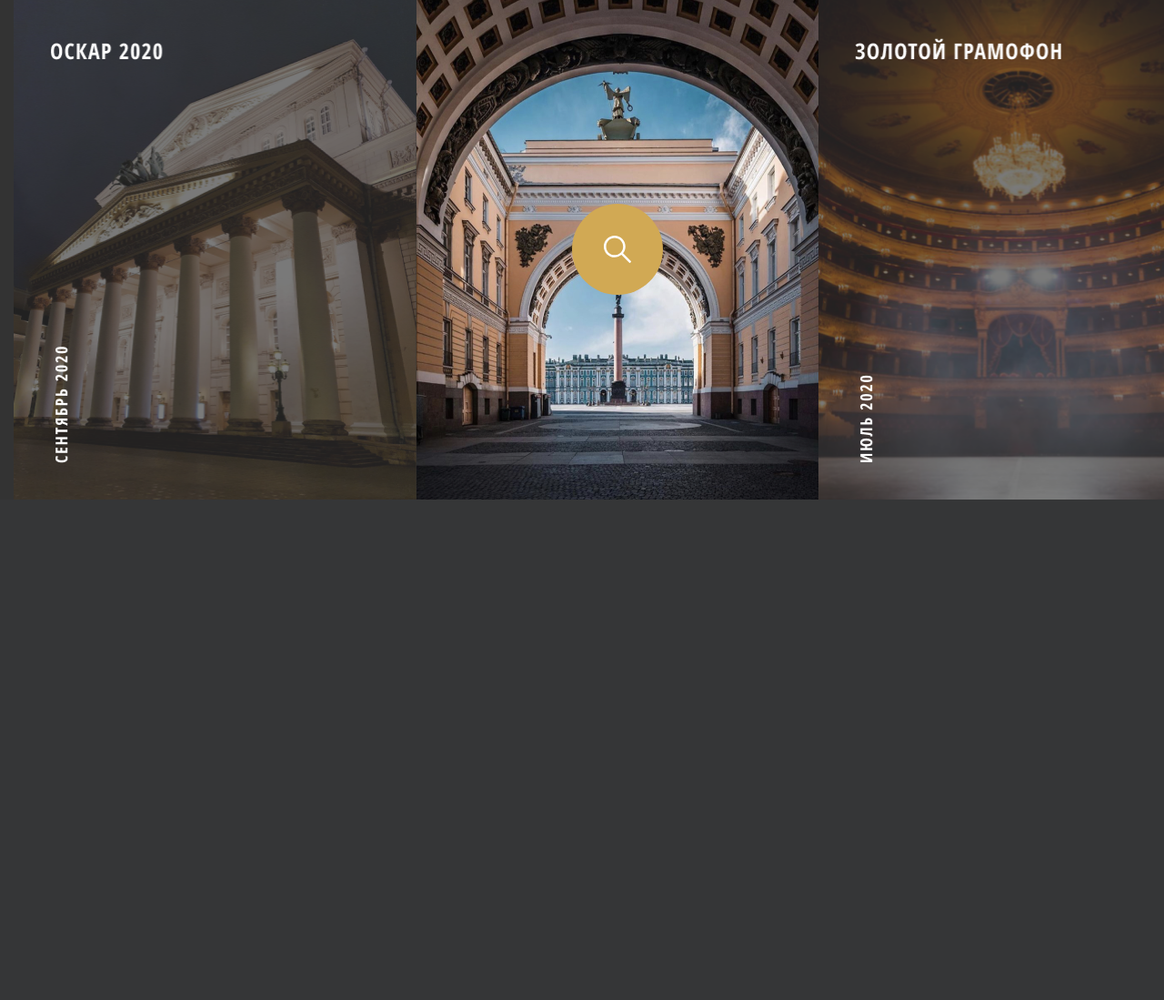
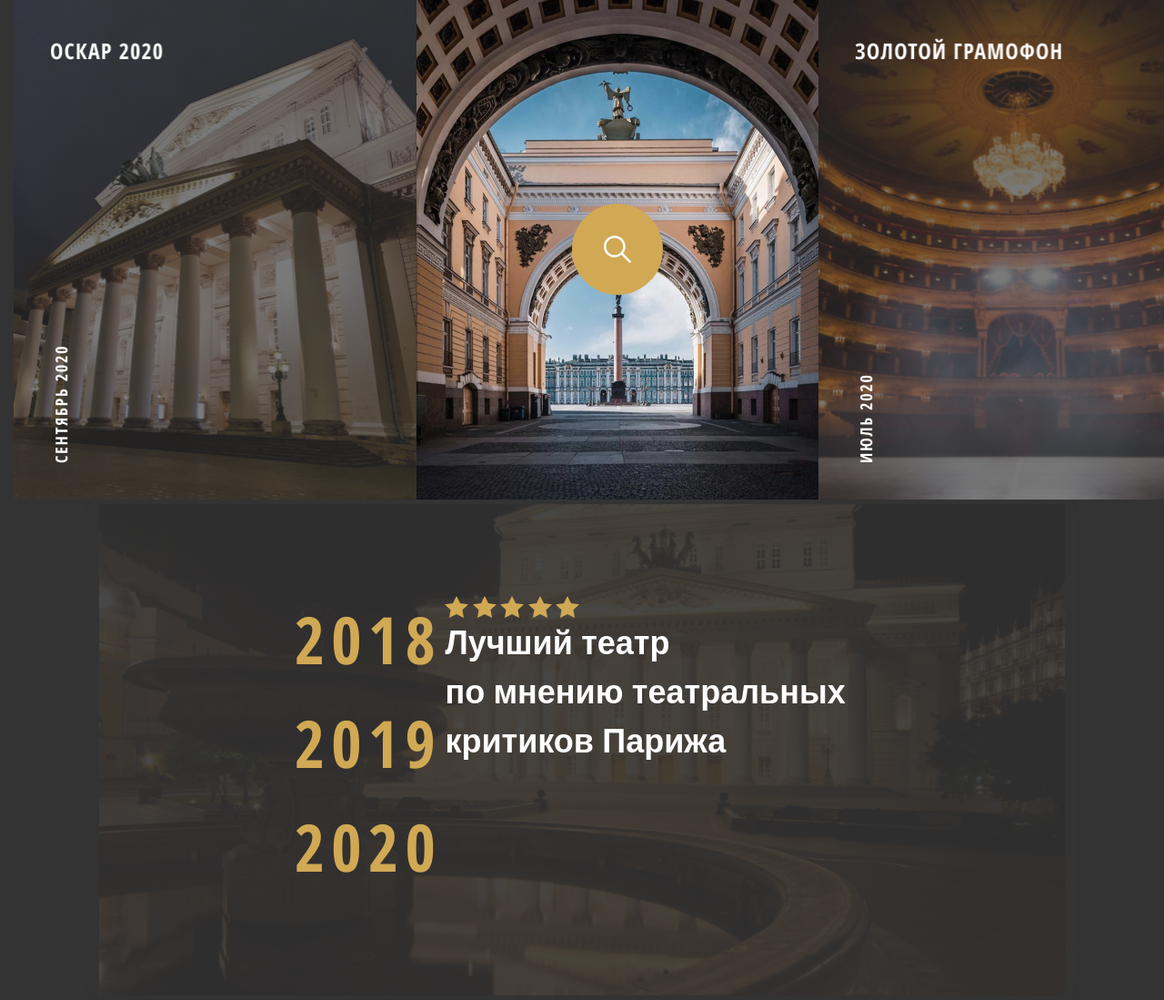
Before and after one commit to verslibremd/step2020, a PHP site: page /theatre.html in a window 1280 px wide; the page is wider, and only the part inside the window is pictured. Shown: the part 1631-2730 px from the top of that part at 91% size. Before the commit the page ends 2180 px from the top of that part, so only its background shows below. Run offline with PHP 8.4, Linux system fonts and the light colour scheme.

Commit message:
stading vol-2

```diff
--- a/projects from phpstorm/theatre/theatre.css
+++ b/projects from phpstorm/theatre/theatre.css
@@ -217,3 +217,25 @@ a, a:hover{
 .staging__box{
     min-width: 1770px;
 }
+/*--------------------------*/
+.staging-content-vol-two{
+    background-image: url("theatre-pict/staging__content-vol-two.png");
+    width: 1110px;
+    height: 550px;
+}
+.staging-content-vol-two__title{
+    font-family: "Open Sans Condensed", sans-serif;
+    font-style: normal;
+    font-weight: bold;
+    font-size: 72px;
+    line-height: 98px;
+    letter-spacing: 0.1em;
+    text-transform: uppercase;
+}
+.staging-content-vol-two__text{
+    font-family: 'Open Sans', sans-serif;
+    font-weight: bold;
+    font-size: 36px;
+    line-height: 54px;
+    color: #FFFFFF;
+}
--- a/projects from phpstorm/theatre/theatre.html
+++ b/projects from phpstorm/theatre/theatre.html
@@ -131,6 +131,25 @@
                 </div>
             </div>
         </div>
+        <div class="container staging-content-vol-two d-flex justify-content-around align-items-center">
+            <div class="row">
+                <div class="col-xl-3">
+                    <p class="staging-content-vol-two__title color-y">2018</p>
+                    <p class="staging-content-vol-two__title color-y">2019</p>
+                    <p class="staging-content-vol-two__title color-y">2020</p>
+                </div>
+                <div class="col-xl-9">
+                    <div class="stars">
+                        <img src="theatre-pict/stars.svg" alt="звезда">
+                        <img src="theatre-pict/stars.svg" alt="звезда">
+                        <img src="theatre-pict/stars.svg" alt="звезда">
+                        <img src="theatre-pict/stars.svg" alt="звезда">
+                        <img src="theatre-pict/stars.svg" alt="звезда">
+                    </div>
+                    <p class="staging-content-vol-two__text d-flex">Лучший театр<br>по мнению театральных<br> критиков Парижа</p>
+                </div>
+            </div>
+        </div>
     </section>
 
 <!-- Optional JavaScript -->
```
Also changed, not shown: projects from phpstorm/theatre/theatre-pict/staging__content-vol-two.png (added), projects from phpstorm/theatre/theatre-pict/stars.svg (added).
